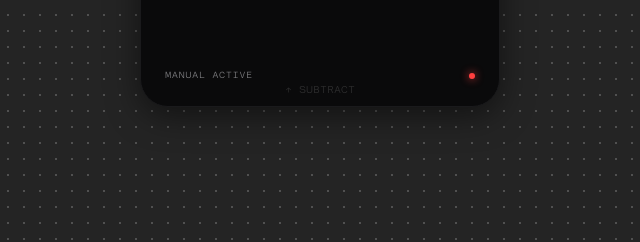
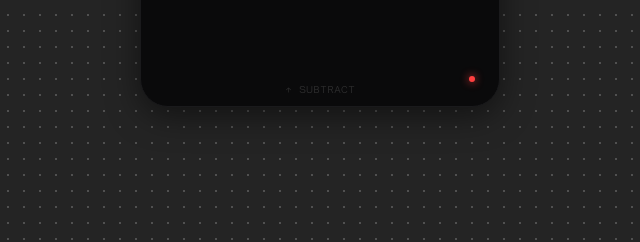
Before and after one commit to abiinithi/balance, a website: page index.html in a window 1280 px wide. Shown: the part 473-715 px from the top of the page, 320-960 px from the left. Drawn offline with Linux system fonts and the light colour scheme.

Commit message:
change: remove footer
Removed the 'MANUAL ACTIVE' status label from the widget footer.

```diff
--- a/index.html
+++ b/index.html
@@ -37,7 +37,7 @@
       </div>
 
       <footer class="widget-footer">
-        <span class="sub-label" id="widget-status">MANUAL ACTIVE</span>
+        <span class="sub-label" id="widget-status"></span>
         <div class="red-dot" id="widget-accent-dot" aria-hidden="true"></div>
       </footer>
     </div>
```
